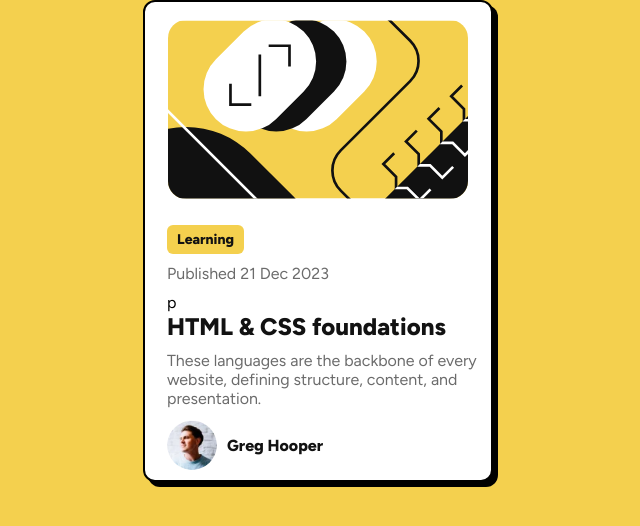
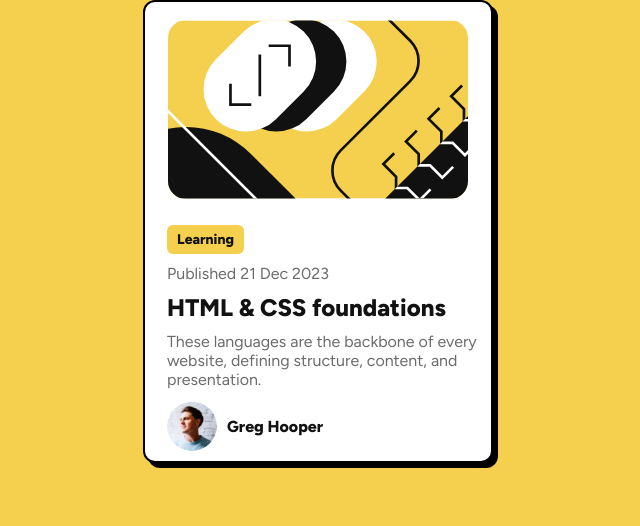
Before and after one commit to abdulLatifPirzada/Blog-Preview, a plain HTML site: page index.html in a window 1280 px wide. Shown: the whole page, without its empty margins (322-962 px from the left). Drawn offline with Linux system fonts and the light colour scheme.

Commit message:
Update index.html

```diff
--- a/index.html
+++ b/index.html
@@ -20,7 +20,7 @@
           Learning
         </p>
         <p>Published 21 Dec 2023</p>
-        p
+
         <p class="title">HTML & CSS foundations</p>
         <p class="description">These languages are the backbone of every website, defining structure, content, and presentation.</p>
         <div class="author-container">
```
